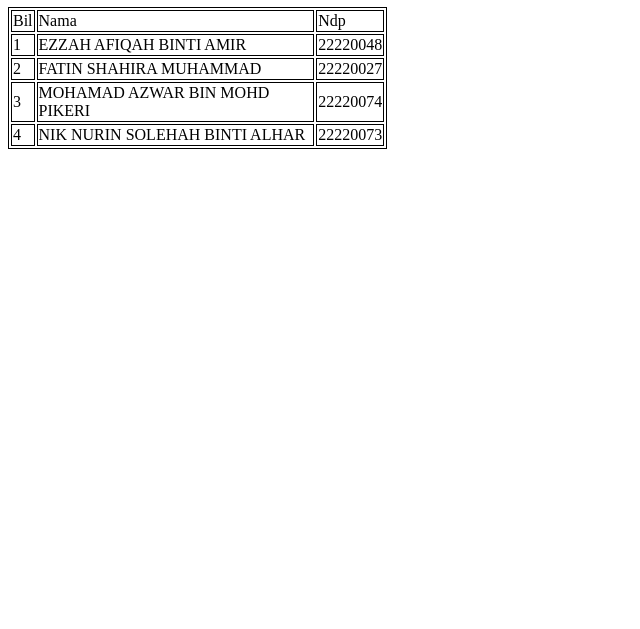
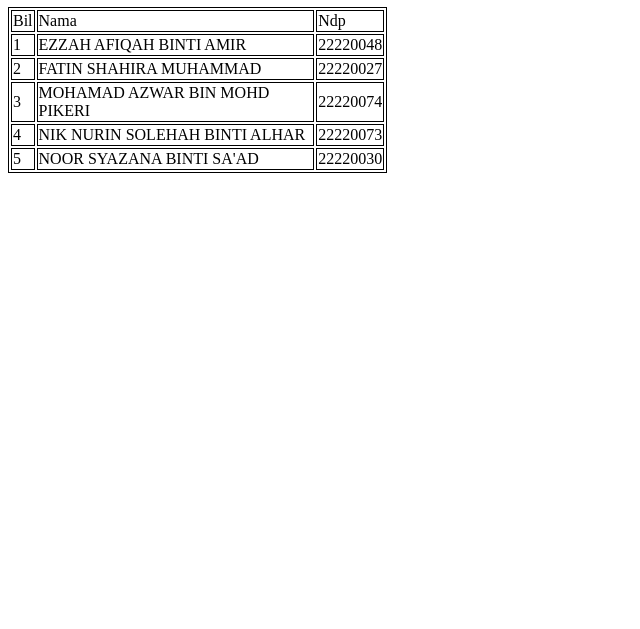
Before and after one commit to saadhil31/amalifinal1.io, a plain HTML site: page index.html in a window 1280 px wide. Shown: the part 171-800 px from the top of the page, without its empty margins (0-640 px from the left). Drawn offline with Linux system fonts and the light colour scheme.

Commit message:
add nama 5

```diff
--- a/index.html
+++ b/index.html
@@ -44,6 +44,11 @@
     <td>NIK NURIN SOLEHAH BINTI ALHAR</td>
     <td>22220073</td>
   </tr>
+   <tr>
+    <td>5</td>
+    <td>NOOR SYAZANA BINTI SA'AD</td>
+    <td>22220030</td>
+  </tr>
 </table>
 
 </body>
```
